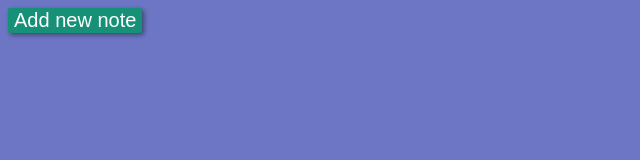
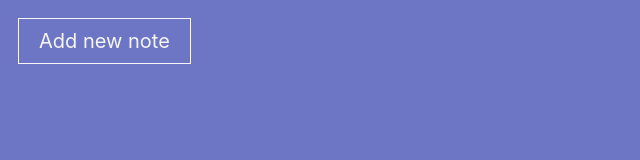
Before and after one commit to dburnat/javascript-projects, a plain HTML site: page javascript_05/index.html in a window 1280 px wide. Shown: the whole page, without its empty margins (0-640 px from the left). Drawn offline with Linux system fonts and the light colour scheme.

Commit message:
changed addnote button

```diff
--- a/javascript_05/main.js
+++ b/javascript_05/main.js
@@ -62,7 +62,7 @@
         grabPointY = null;
     };
 
-    colorArray = ["#E9432F", "#E9D52F", "#56E92F", "#2FE9DE" , "#2F3AE9" , "#B32FE9" ];
+    colorArray = ["#3498DB", "#E9D52F", "#56E92F", "#2FE9DE" , "#2F3AE9" , "#B32FE9" ];
 
 
 
--- a/javascript_05/style.css
+++ b/javascript_05/style.css
@@ -1,5 +1,6 @@
 body{
     background: #6d76c4;
+    font-family: -apple-system, BlinkMacSystemFont, 'Segoe UI', Roboto, Oxygen, Ubuntu, Cantarell, 'Open Sans', 'Helvetica Neue', sans-serif;
 }
 
 .sticker{
@@ -35,6 +36,7 @@ body{
     box-sizing: border-box;
     background: #e9e9e9;
     border: none;
+    font-family: -apple-system, BlinkMacSystemFont, 'Segoe UI', Roboto, Oxygen, Ubuntu, Cantarell, 'Open Sans', 'Helvetica Neue', sans-serif;
 }
 .sticker .textarea{
     padding: 30px 10px;
@@ -43,6 +45,7 @@ body{
     min-width: 250px;
     background: transparent;
     border: none;
+    font-family: -apple-system, BlinkMacSystemFont, 'Segoe UI', Roboto, Oxygen, Ubuntu, Cantarell, 'Open Sans', 'Helvetica Neue', sans-serif;
 }
 
 .sticker .date{
@@ -54,6 +57,7 @@ body{
     right: 16px;
     font-size: 12px;
     text-align: right;
+    font-family: -apple-system, BlinkMacSystemFont, 'Segoe UI', Roboto, Oxygen, Ubuntu, Cantarell, 'Open Sans', 'Helvetica Neue', sans-serif;
 }
 
 .sticker .bar:hover{
@@ -115,10 +119,36 @@ body{
 }
 
 .addNoteBtn {
-    color: white;
+    border: 1px solid #F5F5F5;
+    background: none;
+    padding: 10px 20px;
     font-size: 20px;
-    border-radius: 2px;
-    box-shadow: 2px 2px 5px rgba(0, 0, 0, 0.44);
-    background: #169178;
-    border: none;
-  }
+    cursor: pointer;
+    margin: 10px;
+    transition: 0.8s;
+    position: relative;
+    overflow: hidden;
+    color: #F5F5F5;
+    font-family: -apple-system, BlinkMacSystemFont, 'Segoe UI', Roboto, Oxygen, Ubuntu, Cantarell, 'Open Sans', 'Helvetica Neue', sans-serif;
+}
+
+.addNoteBtn:hover{
+    color: #fff;
+}
+
+.addNoteBtn::before{
+    content: "";
+    position: absolute;
+    left: 0;
+    width: 100%;
+    height: 0%;
+    background: #3498db;
+    z-index: -1;
+    transition: 0.8s;
+    bottom: 0;
+    border-radius: 50% 50% 0 0;
+}
+
+.addNoteBtn:hover::before{
+    height: 180%;
+}
```
